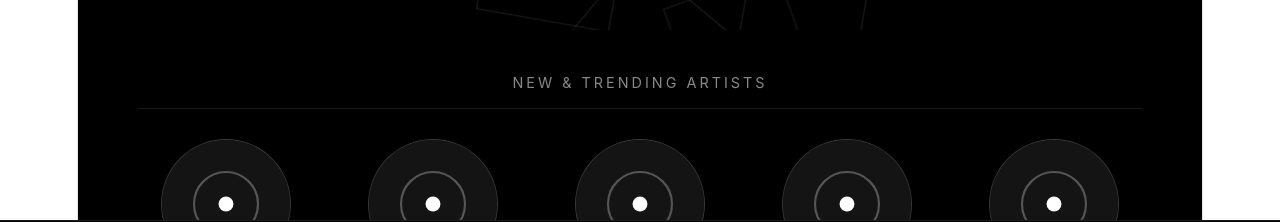
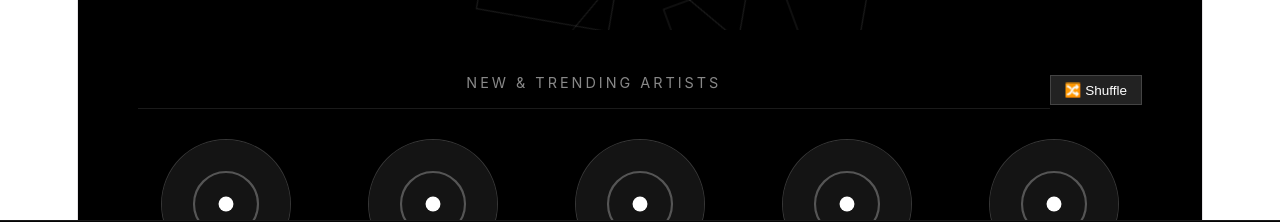
Before and after one commit to The-Basanta/Music-streaming-website-using-react, a React (Vite) app in the folder learn-day1/: page / in a window 1280 px wide. Shown: the part 490-712 px from the top of the page. Built offline with nearby package versions, Linux system fonts and the light colour scheme; no server answers.

Commit message:
streaming web

```diff
--- a/learn-day1/src/components/SectionHeader.jsx
+++ b/learn-day1/src/components/SectionHeader.jsx
@@ -3,7 +3,11 @@ export default function SectionHeader({ title, onShuffle }) {
   return (
     <div className="section-title-row">
       <div className="section-title">{title}</div>
-
+      {onShuffle && (
+        <button className="action-btn" onClick={onShuffle}>
+          &#128256; Shuffle
+        </button>
+      )}
     </div>
   );
 }
```
